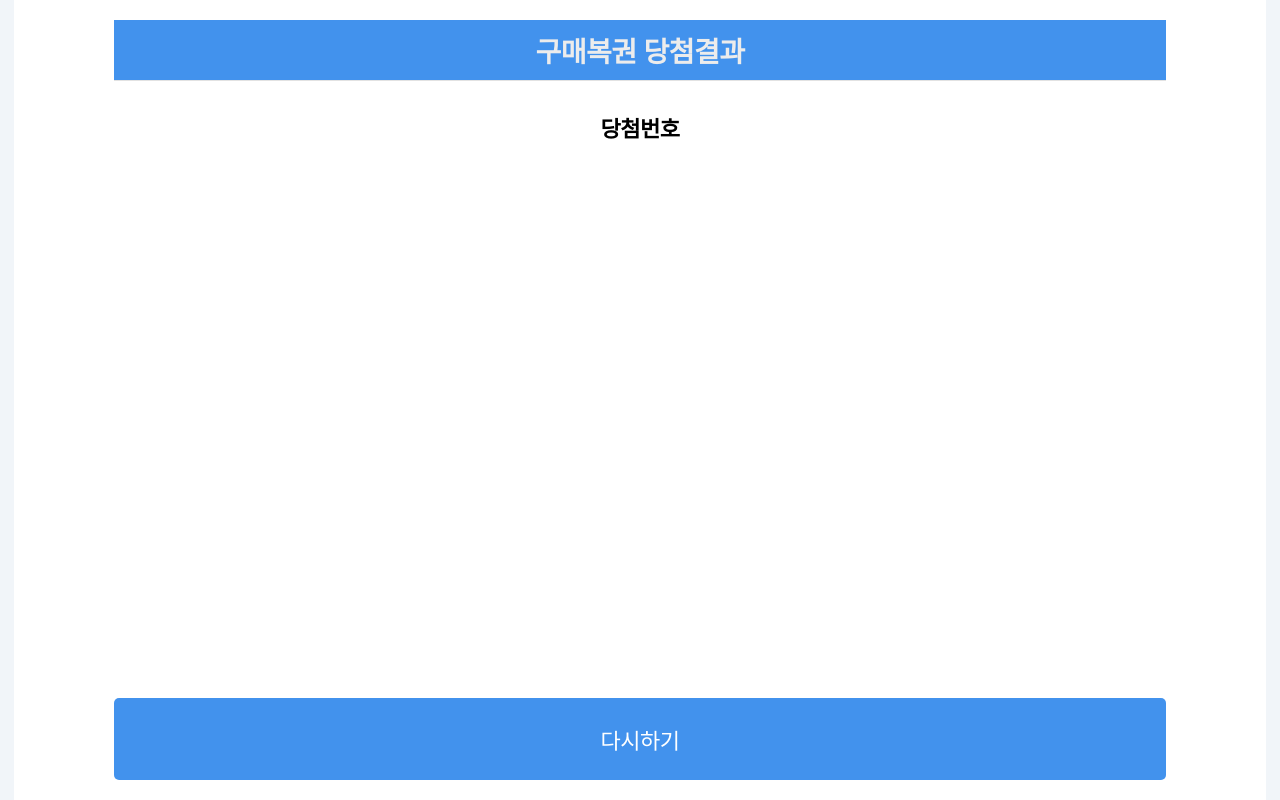
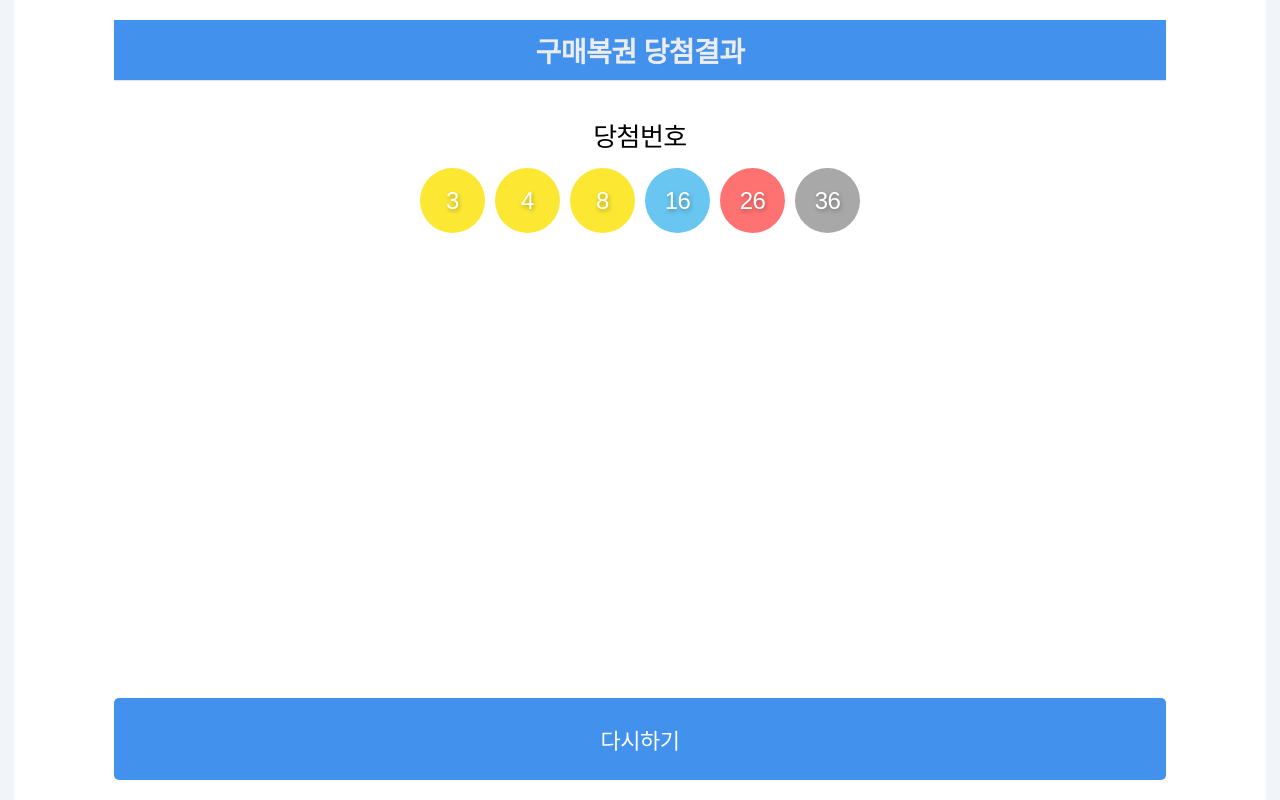
Before and after one commit to mihyunLee/react-lotto, a React (Create React App) app: page /result in a window 1280 px wide. Built offline with nearby package versions, Linux system fonts and the light colour scheme; a web font is replaced by a local one.

Commit message:
feat: 로또 당첨결과 보여주기

```diff
--- a/src/App.css
+++ b/src/App.css
@@ -211,26 +211,6 @@ body {
   margin: 0px 5px;
 }
 
-.LottoItem .content .quotient-zero {
-  background-color: #fce832;
-}
-
-.LottoItem .content .quotient-one {
-  background-color: #68c6f0;
-}
-
-.LottoItem .content .quotient-two {
-  background-color: #ff7272;
-}
-
-.LottoItem .content .quotient-three {
-  background-color: #a7a8a7;
-}
-
-.LottoItem .content .quotient-four {
-  background-color: #95c73a;
-}
-
 .LottoItem .content span {
   font-size: 22px;
   color: white;
@@ -243,7 +223,7 @@ body {
 }
 
 /* Result */
-.LottoResult {
+.Result {
   flex-grow: 1;
   height: 760px;
   padding: 10px 30px;
@@ -254,7 +234,7 @@ body {
   justify-content: space-between;
 }
 
-.LottoResult .header {
+.Result .header {
   background-color: #4292ed;
   display: flex;
   justify-content: center;
@@ -264,34 +244,76 @@ body {
   border-bottom: 1px solid #e2e2e2;
 }
 
-.LottoResult .header span {
+.Result .header span {
   font-size: 28px;
   font-weight: bold;
   color: #ececec;
 }
 
-.LottoResult .content {
+.Result .winning_number_wrapper {
   display: flex;
+  flex-direction: column;
   align-items: center;
-  justify-content: center;
-
-  margin-top: 30px;
+  margin: 20px 0px;
 }
 
-.LottoResult .content span {
-  font-size: 22px;
-  font-weight: bold;
+.Result .winning_number_wrapper > span {
+  font-size: 26px;
+  padding: 15px 0px;
 }
 
-.LottoResult .lotto_list {
-  margin-top: 30px;
-  flex-grow: 1;
+.Result .winning_number {
   display: flex;
-  flex-direction: column;
 }
 
-.LottoResult .result_btn Button {
+.Result .winning_number span {
+  display: flex;
+  justify-content: center;
+  align-items: center;
+
+  width: 65px;
+  height: 65px;
+  border-radius: 50%;
+
+  font-size: 24px;
+  color: white;
+  text-shadow: 1px 2px 4px rgba(0, 0, 0, 0.3);
+
+  margin: 0px 5px;
+}
+
+.Result .lotto_list {
+  margin-top: 10px;
+  flex-grow: 1;
+}
+
+.Result .lotto_list .content {
+  padding: 0px 120px;
+}
+
+.Result .result_btn Button {
   width: 100%;
   padding: 25px 0px;
   font-size: 22px;
 }
+
+/* lottoColor */
+.quotient-zero {
+  background-color: #fce832;
+}
+
+.quotient-one {
+  background-color: #68c6f0;
+}
+
+.quotient-two {
+  background-color: #ff7272;
+}
+
+.quotient-three {
+  background-color: #a7a8a7;
+}
+
+.quotient-four {
+  background-color: #95c73a;
+}
--- a/src/components/LottoItem.js
+++ b/src/components/LottoItem.js
@@ -2,35 +2,56 @@ import React, { useContext } from "react";
 import { LottoDispatchContext } from "../App";
 import Button from "./Button";
 
-const LottoItem = ({ id, isDeleteBtnHide, isAuto, selectedNumbers }) => {
+import { changeColor } from "../utils/lottoColor";
+
+const LottoItem = ({
+  id,
+  isDeleteBtnHide,
+  isAuto,
+  selectedNumbers,
+  winningNumber,
+}) => {
   const { onRemove } = useContext(LottoDispatchContext);
 
   const handleRemove = () => {
     onRemove(id);
   };
 
-  const handleChangeColor = (num) => {
-    let color = "";
-    switch (parseInt(num / 10)) {
+  const compareNumber = () => {
+    let count = 0;
+    let result = "";
+
+    for (let i of selectedNumbers) {
+      if (winningNumber.indexOf(i) !== -1) {
+        count += 1;
+      }
+    }
+
+    switch (count) {
       case 0:
-        color = "quotient-zero";
-        break;
       case 1:
-        color = "quotient-one";
+        result = "낙첨";
         break;
       case 2:
-        color = "quotient-two";
+        result = "5등";
         break;
       case 3:
-        color = "quotient-three";
+        result = "4등";
         break;
       case 4:
-        color = "quotient-four";
+        result = "3등";
+        break;
+      case 5:
+        result = "2등";
+        break;
+      case 6:
+        result = "1등";
         break;
       default:
-        color = "#e2e2e2";
+        result = "";
     }
-    return color;
+
+    return result;
   };
 
   return (
@@ -42,12 +63,16 @@ const LottoItem = ({ id, isDeleteBtnHide, isAuto, selectedNumbers }) => {
         {selectedNumbers
           .sort((a, b) => a - b)
           .map((num) => (
-            <div key={num} className={handleChangeColor(num)}>
+            <div key={num} className={changeColor(num)}>
               <span>{num}</span>
             </div>
           ))}
       </div>
-      {!isDeleteBtnHide && <Button text={"삭제"} onClick={handleRemove} />}
+      {isDeleteBtnHide ? (
+        <Button text={compareNumber()} />
+      ) : (
+        <Button text={"삭제"} onClick={handleRemove} />
+      )}
     </div>
   );
 };
--- a/src/components/LottoList.js
+++ b/src/components/LottoList.js
@@ -25,7 +25,11 @@ const LottoList = () => {
       </div>
       <div className="result_btn">
         <Link to="/result">
-          <Button text={"결과보기"} type={"positive"} />
+          <Button
+            text={"결과보기"}
+            type={"positive"}
+            onClick={(event) => lottoList.length < 1 && event.preventDefault()}
+          />
         </Link>
       </div>
     </div>
--- a/src/components/Result.js
+++ b/src/components/Result.js
@@ -1,27 +1,44 @@
 import React, { useContext } from "react";
-import Button from "./Button";
 import { Link } from "react-router-dom";
 import { LottoDispatchContext, LottoStateContext } from "../App";
+
+import Button from "./Button";
 import LottoItem from "./LottoItem";
+
+import { makeRandomNumber } from "../utils/random";
+import { changeColor } from "../utils/lottoColor";
 
 const Result = () => {
   const lottoList = useContext(LottoStateContext);
   const { onReset } = useContext(LottoDispatchContext);
 
+  const winningNumber = makeRandomNumber();
+
   return (
-    <div className="LottoResult">
+    <div className="Result">
       <div className="header">
         <span>구매복권 당첨결과</span>
       </div>
-      <div className="content">
+      <div className="winning_number_wrapper">
         <span>당첨번호</span>
-        <div className="winningNumber">
-          {/* 무작위 당첨번호 리스트 보여주기! */}
+        <div className="winning_number">
+          {winningNumber
+            .sort((a, b) => a - b)
+            .map((num) => (
+              <span key={num} className={changeColor(num)}>
+                {num}
+              </span>
+            ))}
         </div>
       </div>
       <div className="lotto_list">
         {lottoList.map((item) => (
-          <LottoItem key={item.id} isDeleteBtnHide={true} {...item} />
+          <LottoItem
+            key={item.id}
+            isDeleteBtnHide={true}
+            winningNumber={winningNumber}
+            {...item}
+          />
         ))}
       </div>
       <div className="result_btn">
--- a/src/components/Selector.js
+++ b/src/components/Selector.js
@@ -2,6 +2,8 @@ import React, { useCallback, useContext, useState } from "react";
 import { LottoDispatchContext, LottoStateContext } from "../App";
 import Button from "./Button";
 import SelectorItem from "./SelectorItem";
+
+import { makeRandomNumber } from "../utils/random";
 
 const list = [...Array(45).keys()].map((x) => ({ id: x + 1 }));
 
@@ -53,16 +55,7 @@ const Selector = () => {
   };
 
   const handleAuto = () => {
-    const randomNumArr = [];
-    for (let i = 0; i < 6; i++) {
-      let randomNum = Math.floor(Math.random() * 45 + 1);
-      if (randomNumArr.indexOf(randomNum) === -1) {
-        randomNumArr.push(randomNum);
-      } else {
-        i--;
-      }
-    }
-    handleSelect(randomNumArr, true);
+    handleSelect(makeRandomNumber(), true);
   };
 
   const handleSubmit = () => {
--- /dev/null
+++ b/src/utils/lottoColor.js
@@ -0,0 +1,23 @@
+export const changeColor = (num) => {
+  let color = "";
+  switch (parseInt(num / 10)) {
+    case 0:
+      color = "quotient-zero";
+      break;
+    case 1:
+      color = "quotient-one";
+      break;
+    case 2:
+      color = "quotient-two";
+      break;
+    case 3:
+      color = "quotient-three";
+      break;
+    case 4:
+      color = "quotient-four";
+      break;
+    default:
+      color = "#e2e2e2";
+  }
+  return color;
+};
--- /dev/null
+++ b/src/utils/random.js
@@ -0,0 +1,12 @@
+export const makeRandomNumber = () => {
+  const randomNumArr = [];
+  for (let i = 0; i < 6; i++) {
+    let randomNum = Math.floor(Math.random() * 45 + 1);
+    if (randomNumArr.indexOf(randomNum) === -1) {
+      randomNumArr.push(randomNum);
+    } else {
+      i--;
+    }
+  }
+  return randomNumArr;
+};
```
